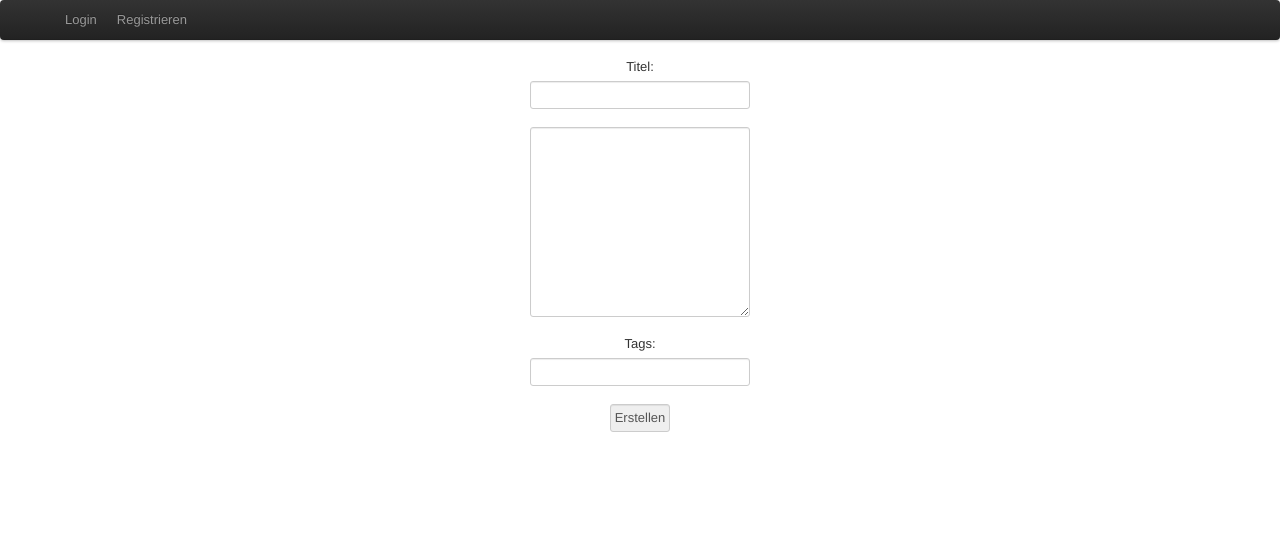
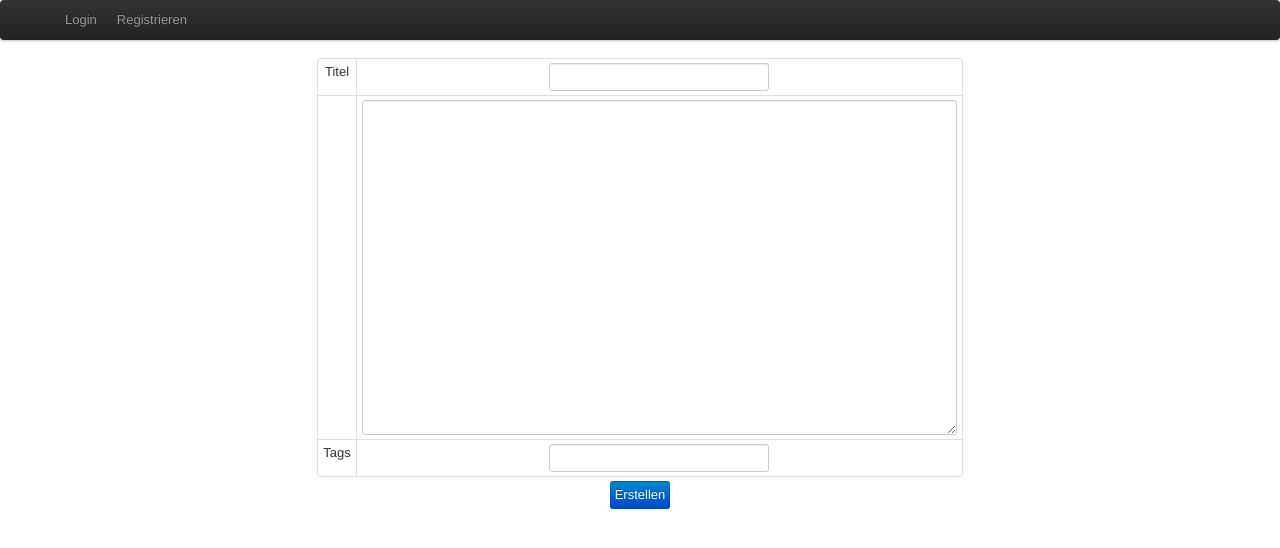
Before and after one commit to StephanAndJulian/blog, a Django app: template webblog/templates/post/create_blogpost.html in a window 1280 px wide. Shown: the top 548 px of the page. Run offline with Django 3.2, Linux system fonts and the light colour scheme; the template is opened without the code that fills it: values that come from a table or form of the project are taken from there, others are empty.

Commit message:
second commit

```diff
--- a/settings.py
+++ b/settings.py
@@ -130,6 +130,7 @@ INSTALLED_APPS = (
     'django.contrib.messages',
     'django.contrib.staticfiles',
     'webblog',
+    'django.contrib.markup',
     # Uncomment the next line to enable the admin:
     # 'django.contrib.admin',
     # Uncomment the next line to enable admin documentation:
--- a/webblog/templates/base.html
+++ b/webblog/templates/base.html
@@ -40,6 +40,11 @@
 
         .blogpost .header table {
             width: 100%;
+        }
+
+        .blogpost .editlist {
+            text-align: right;
+            margin-right: 0.5em;
         }
 
         .blogpost .editlist li {
@@ -137,9 +142,26 @@
             background-color: lightgray;
         }
 
+        #id_post_content {
+            height: 25em;
+            width: 45em;
+        }
+
+
     </style>
     <link href="{{ STATIC_URL }}bootstrap.css" rel="stylesheet"/>
     <link href="{{ STATIC_URL }}bootstrap.min.css" rel="stylesheet"/>
+    <style>
+        .table-condensed td {
+            text-align: center;
+        }
+
+        .table-condensed  {
+            width: auto;
+            height: auto;
+            margin: auto;
+        }
+    </style>
     <!--<script type="text/javascript" src="{{ STATIC_URL }}js/bootstrap.js"></script>
     <script type="text/javascript" src="{{ STATIC_URL }}js/bootstrap.min.js"></script>//-->
 
--- a/webblog/templates/post/create_blogpost.html
+++ b/webblog/templates/post/create_blogpost.html
@@ -1,7 +1,11 @@
 {% extends 'base.html' %}
     {% block content %}
-            <form action = '' method = 'post'>
-                {{form.as_p}}
-                <input type='submit' value='Erstellen'>
+            <form class = 'form-inline' action = '' method = 'post'>
+                <table class = 'table table-condensed table-bordered'>
+                <tr><td>{{form.post_title.label}}</td><td>{{form.post_title}}</td></tr>
+                <tr><td></td><td>{{form.post_content}}</td></tr>
+                <tr><td>{{form.post_tags.label}}</td><td>{{form.post_tags}}</td></tr>
+                </table>
+                <input class = 'btn-primary' type='submit' value='Erstellen' style='margin-top: 0.3em'>
             </form>
     {% endblock %}
```
Also changed, not shown: webblog/templates/index.html (+10 -5 lines), 2 other files.
